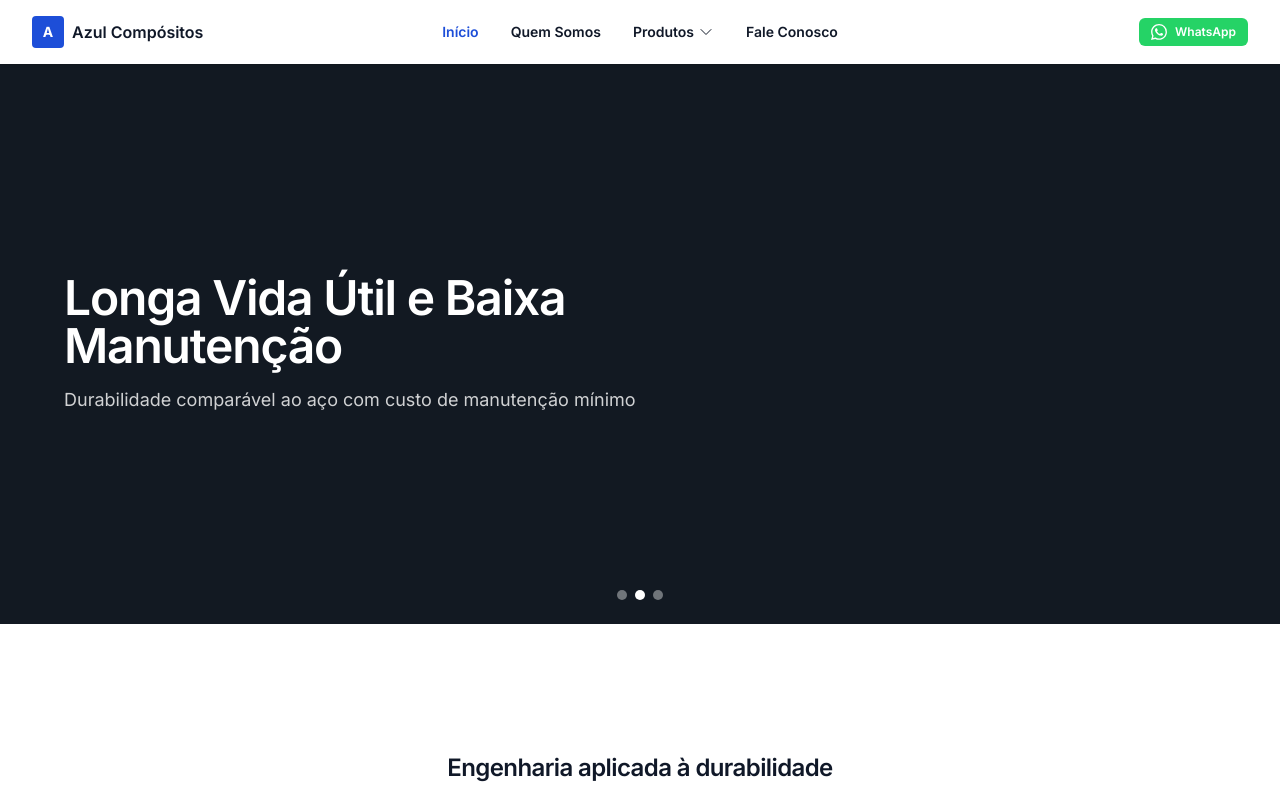
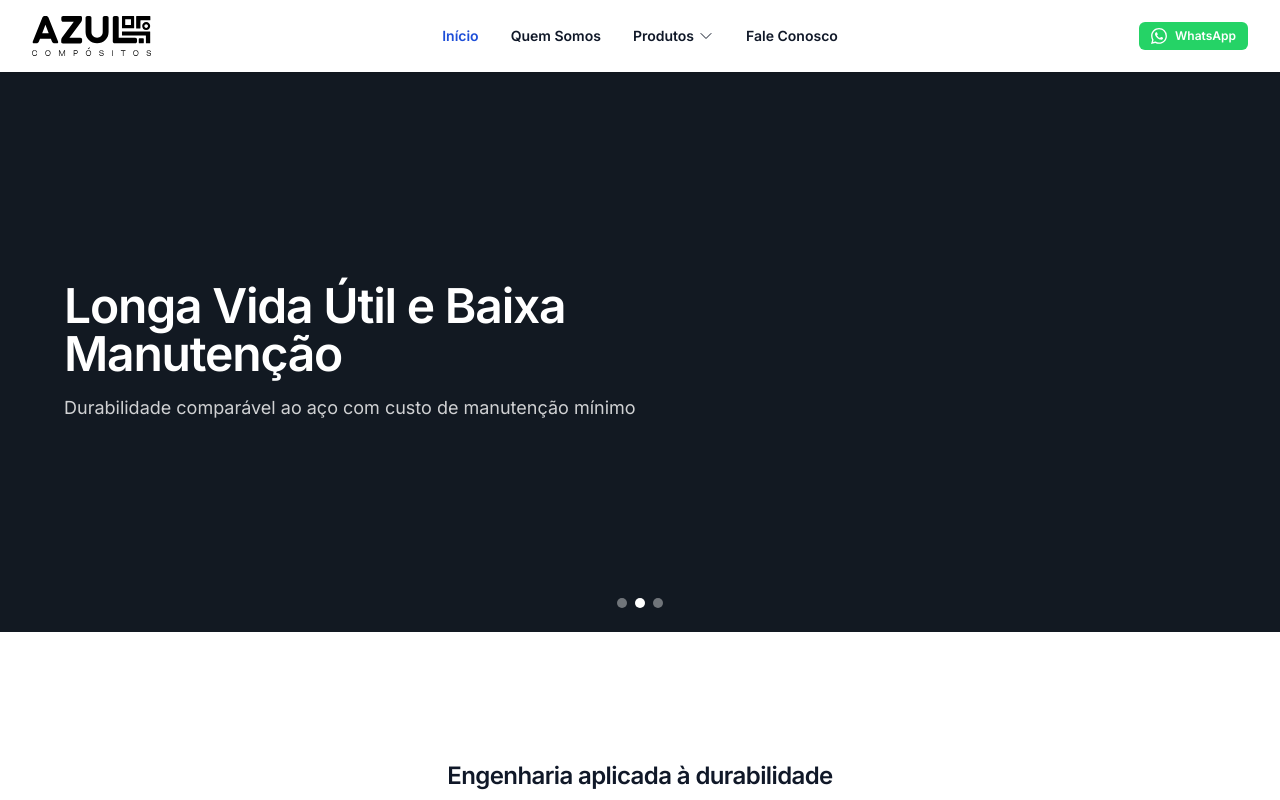
Before and after one commit to overdrive-dev/azul-web-mosaico, a Next.js app: page / in a window 1280 px wide. Shown: the top 800 px of the page. Built offline with nearby package versions, Linux system fonts and the light colour scheme.

Commit message:
feat: add Azul Compósitos logo SVG to Header and Footer

```diff
--- a/components/Footer.tsx
+++ b/components/Footer.tsx
@@ -1,4 +1,5 @@
 import React from "react";
+import Image from "next/image";
 
 const navLinks = [
   { name: "Início", href: "/" },
@@ -14,8 +15,7 @@ export default function Footer() {
         <div className="grid grid-cols-1 md:grid-cols-3 gap-8">
           <div>
             <div className="flex items-center gap-2 mb-4">
-              <div className="h-8 w-8 rounded bg-azul-600 flex items-center justify-center text-white font-bold text-sm">A</div>
-              <span className="text-base font-semibold text-gray-900">Azul Compósitos</span>
+              <Image src="/azul-composito-logo-short.svg" alt="Azul Compósitos" width={120} height={40} className="h-8 w-auto" style={{ filter: 'brightness(0)' }} />
             </div>
             <p className="text-sm text-gray-600 leading-relaxed">
               Soluções estruturais em fibra de vidro para enfrentar ambientes de alta corrosão.
--- a/components/Header.tsx
+++ b/components/Header.tsx
@@ -2,6 +2,7 @@
 
 import { useState } from 'react'
 import { usePathname } from 'next/navigation'
+import Image from 'next/image'
 import { Dialog, DialogPanel, Transition, TransitionChild, Menu, MenuButton, MenuItems, MenuItem } from '@headlessui/react'
 import { Bars3Icon, XMarkIcon, ChevronDownIcon } from '@heroicons/react/24/outline'
 
@@ -30,8 +31,7 @@ export default function Header() {
       <nav aria-label="Global" className="mx-auto flex max-w-7xl items-center justify-between gap-x-6 p-4 lg:px-8">
         <div className="flex lg:flex-1">
           <a href="/" className="-m-1.5 p-1.5 flex items-center gap-2">
-            <div className="h-8 w-8 rounded bg-azul-600 flex items-center justify-center text-white font-bold text-sm">A</div>
-            <span className="text-base font-semibold text-gray-900">Azul Compósitos</span>
+            <Image src="/azul-composito-logo-short.svg" alt="Azul Compósitos" width={140} height={48} className="h-10 w-auto" style={{ filter: 'brightness(0)' }} />
           </a>
         </div>
 
@@ -134,8 +134,7 @@ export default function Header() {
             <DialogPanel className="fixed inset-y-0 right-0 z-50 w-full overflow-y-auto bg-white p-6 sm:max-w-sm sm:shadow-xl">
               <div className="flex items-center justify-between">
                 <a href="/" className="-m-1.5 p-1.5 flex items-center gap-2">
-                  <div className="h-8 w-8 rounded bg-azul-600 flex items-center justify-center text-white font-bold text-sm">A</div>
-                  <span className="text-base font-semibold text-gray-900">Azul Compósitos</span>
+                  <Image src="/azul-composito-logo-short.svg" alt="Azul Compósitos" width={140} height={48} className="h-10 w-auto" style={{ filter: 'brightness(0)' }} />
                 </a>
                 <button
                   type="button"
```
Also changed, not shown: public/azul-composito-logo-short.svg (added), public/azul-composito-logo.svg (added).
